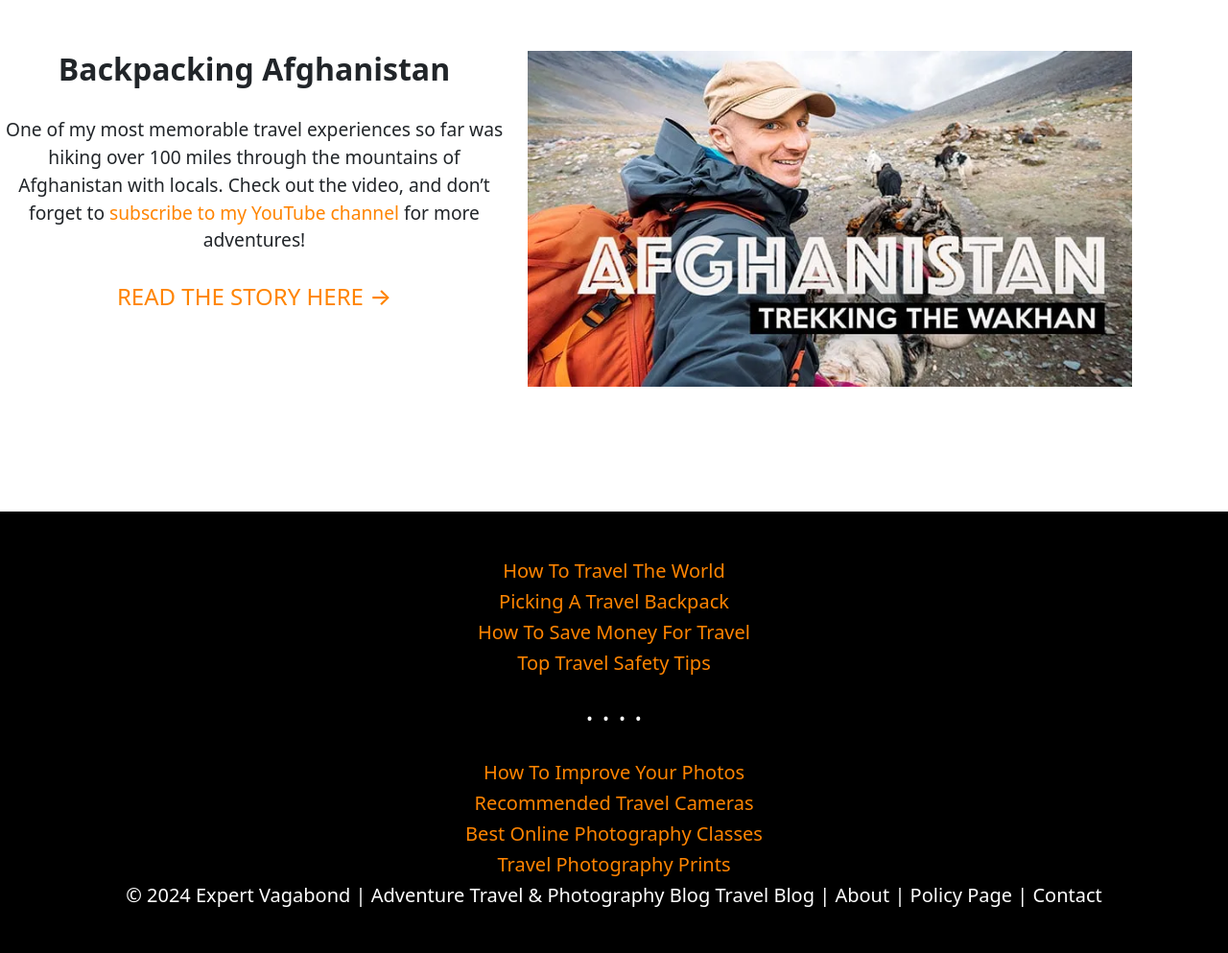
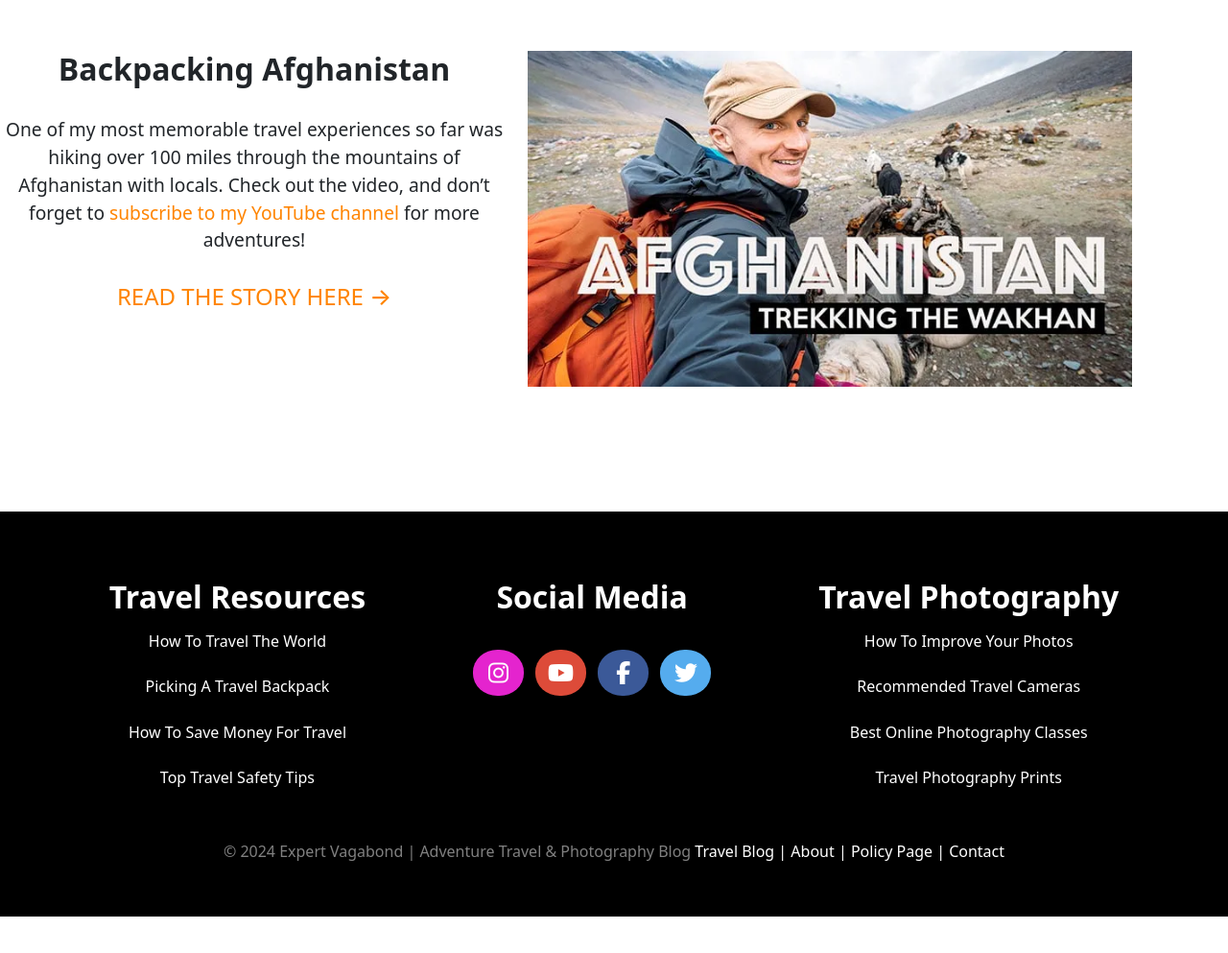
Before and after one commit to bmalben/travel, a plain HTML site: page index.html in a window 1280 px wide. Shown: the part 3040-4033 px from the top of the page at 96% size. After the commit the page ends 3995 px from the top, so only its background shows below. Drawn offline with nearby package versions, Linux system fonts and the light colour scheme.

Commit message:
new changes

```diff
--- a/index.html
+++ b/index.html
@@ -239,18 +239,84 @@
     </center>
   </section>
   <section id="footer">
-    <center>
-      <h5>How To Travel The World</h5>
-      <h5>Picking A Travel Backpack</h5>
-      <h5>How To Save Money For Travel</h5>
-      <h5>Top Travel Safety Tips</h5>
-      <p style="color: white; margin-top: 12px; margin-bottom: 30px; font-size: xx-large;">. . . .</p>
-      <h5>How To Improve Your Photos</h5>
-      <h5>Recommended Travel Cameras</h5>
-      <h5>Best Online Photography Classes</h5>
-      <h5>Travel Photography Prints</h5>
-      <h5 style="color: white;">&copy 2024 Expert Vagabond | Adventure Travel & Photography Blog Travel Blog | About | Policy Page | Contact</h5>
-    </center>
+      <div class="neww">
+        <div>
+          <center>
+            <h2><strong>Travel Resources</strong></h2>
+          <h6>How To Travel The World</h6>
+        <h6>Picking A Travel Backpack</h6>
+        <h6>How To Save Money For Travel</h6>
+        <h6>Top Travel Safety Tips</h6>
+          </center>
+        </div>
+        <div>
+         <center>
+          <h2><strong>Social Media</strong></h2>
+          <div class="container p-4 pb-0">
+            <!-- Section: Social media -->
+            <section class="mb-4 pass">
+
+              <!-- Instagram -->
+              <a
+                data-mdb-ripple-init
+                class="btn text-white btn-floating m-1"
+                style="background-color: #e424ce; font-size: x-large; border-radius: 48%; width: 53px;"
+                href="#!"
+                role="button"
+                ><i class="fab fa-instagram"></i
+              ></a>
+
+              <!-- Youtube -->
+              <a
+                data-mdb-ripple-init
+                class="btn text-white btn-floating m-1"
+                style="background-color: #dd4b39; font-size: x-large; border-radius: 48%; width: 53px;"
+                href="#!"
+                role="button"
+                ><i class="fab fa-youtube"></i
+              ></a>
+
+              <!-- Facebook -->
+              <a
+              data-mdb-ripple-init
+                class="btn text-white btn-floating m-1"
+                style="background-color: #3b5998;  font-size: x-large; border-radius: 48%; width: 53px;"
+                href="#!"
+                role="button"
+                ><i class="fab fa-facebook-f"></i
+              ></a>
+
+
+              <!-- Twitter -->
+              <a
+                data-mdb-ripple-init
+                class="btn text-white btn-floating m-1"
+                style="background-color: #55acee; font-size: x-large; border-radius: 48%; width: 53px;"
+                href="#!"
+                role="button"
+                ><i class="fab fa-twitter"></i
+              ></a>
+
+
+              </section>
+            </div>
+
+         </center>
+        </div>
+        <div>
+          <center>
+            <h2><strong>Travel Photography</strong></h2>
+            <h6>How To Improve Your Photos</h6>
+          <h6>Recommended Travel Cameras</h6>
+          <h6>Best Online Photography Classes</h6>
+          <h6>Travel Photography Prints</h6>
+        </center>
+        </div>
+      </div>
+
+      <center>
+        <h6 style="color: white; margin-top: 20px;"><span style="color: gray;">&copy 2024 Expert Vagabond | Adventure Travel & Photography Blog</span> Travel Blog | About | Policy Page | Contact</h6>
+      </center>
   </section>
 </body>
 </html>
--- a/style.css
+++ b/style.css
@@ -201,12 +201,21 @@ button.search-toggle .magnifying-glass {
 }
 #footer{
     background-color: #000;
-    color: #ff8400;
+    color: #fff;
     padding: 50px;
     margin-top: 30px;
+
 }
-#footer h5{
-    margin-top: 0px;
+.neww{
+    display: flex;
+    align-items: baseline;
+    justify-content: space-evenly;
+}
+.neww div{
+    padding: 20px;
+}
+.neww div h6{
+    padding: 10px;
 }
 
 .now{
@@ -215,3 +224,12 @@ button.search-toggle .magnifying-glass {
     align-items: center;
     /* margin-top: 10px; */
 }
+
+.pass a i:hover{
+    font-size: xx-large;
+    width: 62px;
+}
+
+.btn{
+    border-style: none;
+}
```
